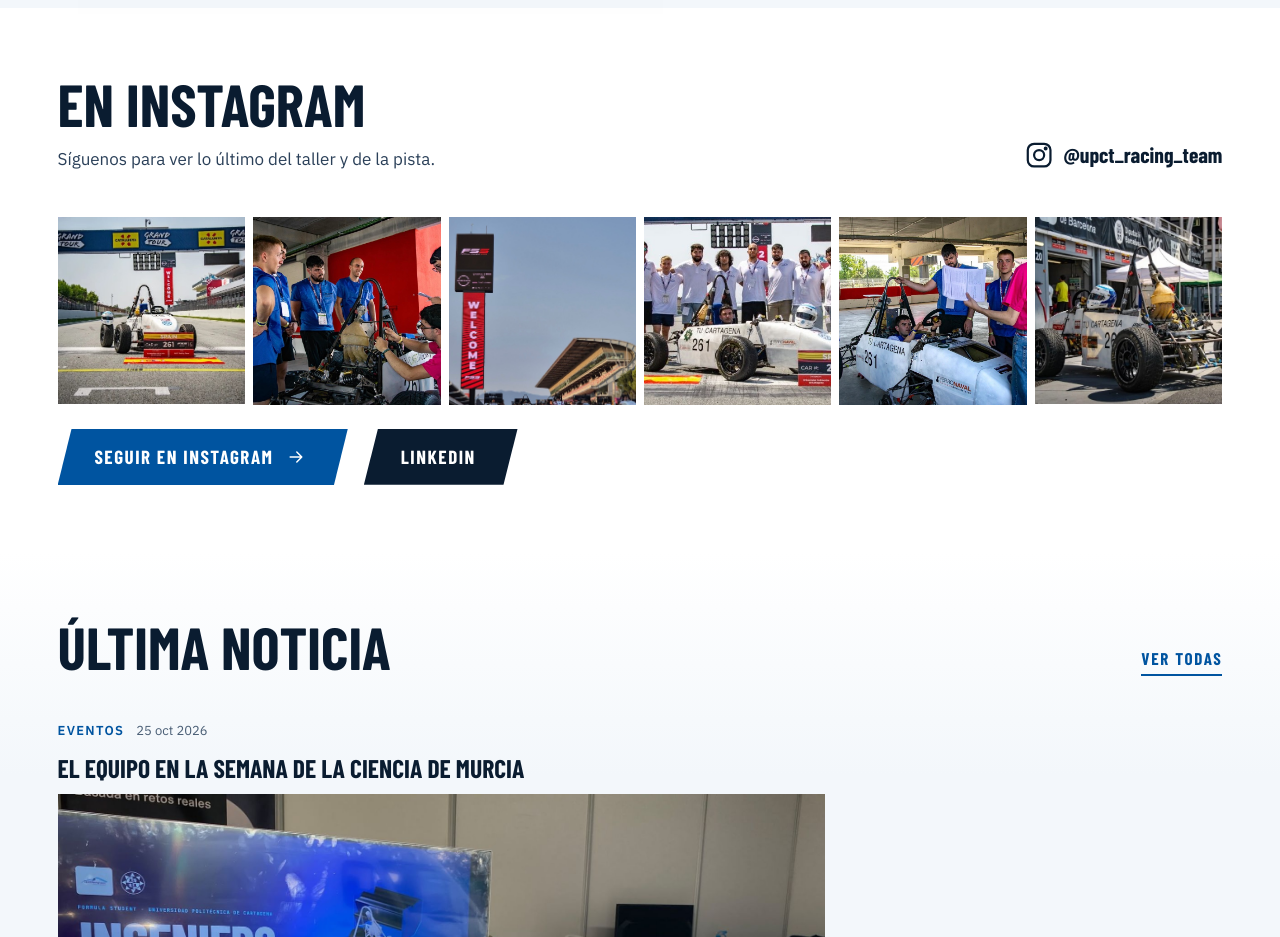
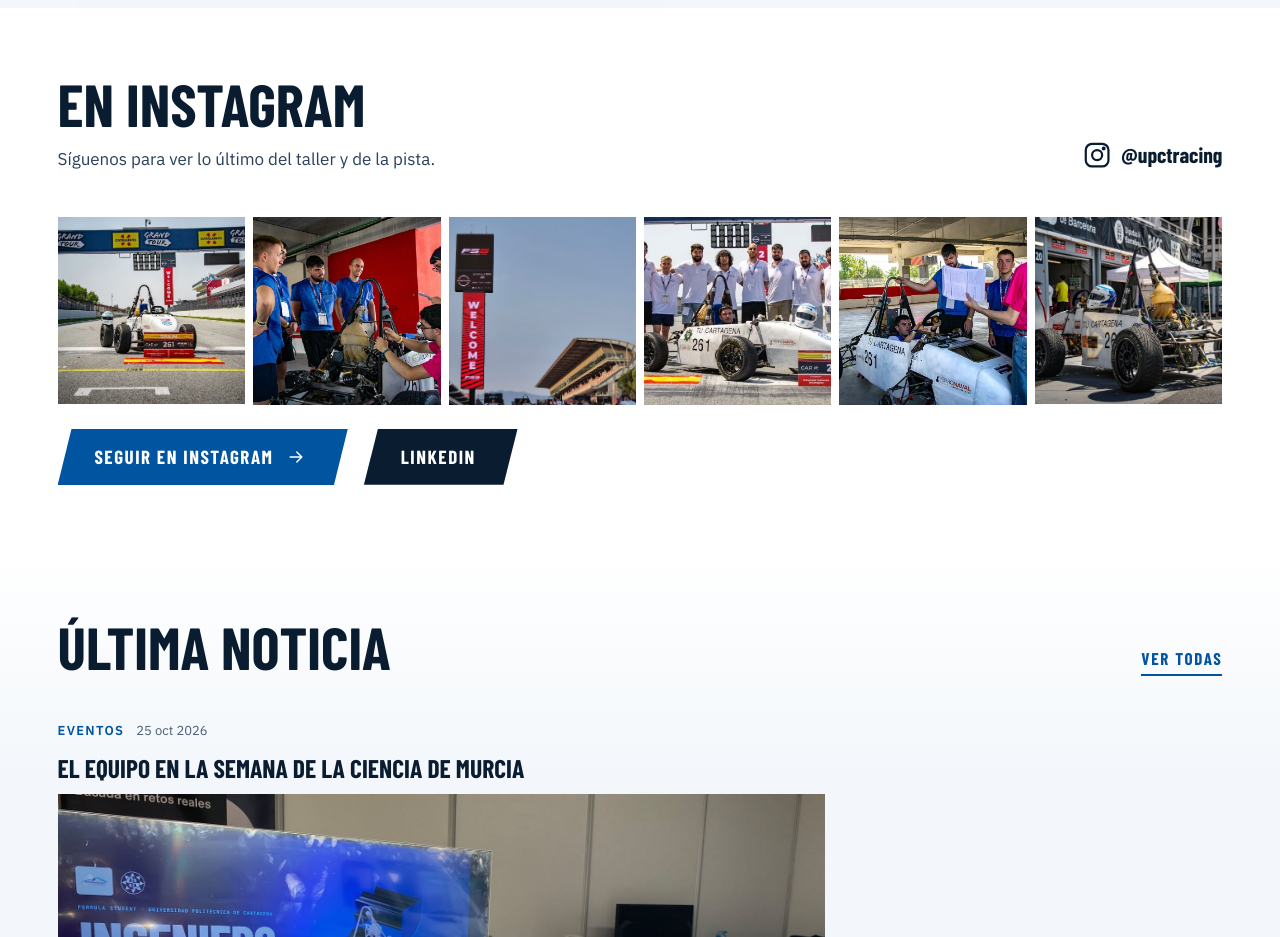
Before and after one commit to RacingTeamUPCT/UPCTRacingTeam, a plain HTML site: page index.html in a window 1280 px wide. Shown: the part 2980-3917 px from the top of the page. Drawn offline with nearby package versions, Linux system fonts and the light colour scheme; a web font is replaced by a local one.

Commit message:
Instagram: nuevo usuario upctracing en enlaces, datos del sitio y portada
Co-Authored-By: Claude Sonnet 5.5 <noreply@anthropic.com>

```diff
--- a/data/site.js
+++ b/data/site.js
@@ -123,8 +123,8 @@ UPCT.site = {
        Mientras proveedor o id estén vacíos, se muestra una cuadrícula de fotos del equipo que lleva al perfil.
        [PENDIENTE: elegir proveedor, conectar la cuenta de Instagram y pegar el identificador] */
   instagram: {
-    usuario: "upct_racing_team",
-    url: "https://www.instagram.com/upct_racing_team/",
+    usuario: "upctracing",
+    url: "https://www.instagram.com/upctracing/",
     widget: { proveedor: "", id: "" }
   },
 
@@ -139,7 +139,7 @@ UPCT.site = {
      Iconos disponibles: instagram, linkedin, youtube, x. Cualquier otro id usa un icono genérico.
      Las que tengan la URL vacía se muestran como pendientes en Contacto. */
   redes: [
-    { id: "instagram", nombre: "Instagram", url: "https://www.instagram.com/upct_racing_team?utm_source=ig_web_button_share_sheet&obrf=ZDNlZDc0MzIxNw==" },
+    { id: "instagram", nombre: "Instagram", url: "https://www.instagram.com/upctracing/" },
     { id: "linkedin",  nombre: "LinkedIn",  url: "https://www.linkedin.com/company/upctracingteam/" }
   ],
 
--- a/index.html
+++ b/index.html
@@ -22,7 +22,7 @@
     "logo": "https://upctracingteam.com/favicon.png",
     "description": "Equipo de Formula Student de la Universidad Politécnica de Cartagena.",
     "sameAs": [
-      "https://www.instagram.com/upct_racing_team/",
+      "https://www.instagram.com/upctracing/",
       "https://www.linkedin.com/company/upctracingteam/"
     ]
   }
--- a/js/home.js
+++ b/js/home.js
@@ -139,7 +139,7 @@
   var handle = $('insta-handle');
   if (handle && instaUrl) {
     handle.href = instaUrl;
-    handle.innerHTML = UPCT.icon('instagram') + '@' + esc(insta.usuario || 'upct_racing_team') +
+    handle.innerHTML = UPCT.icon('instagram') + '@' + esc(insta.usuario || 'upctracing') +
       '<span class="visually-hidden"> (se abre en una pestaña nueva)</span>';
   }
 
```
